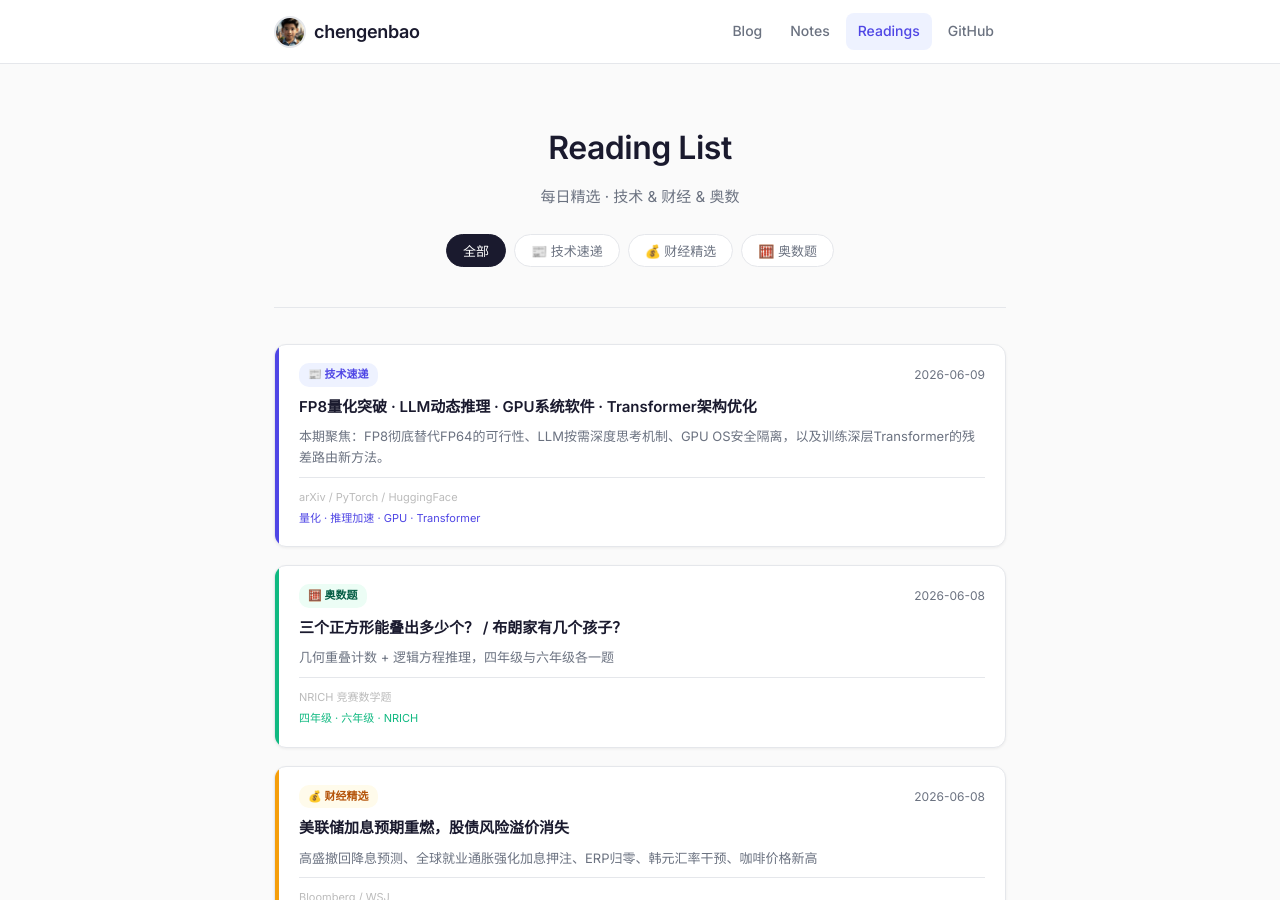
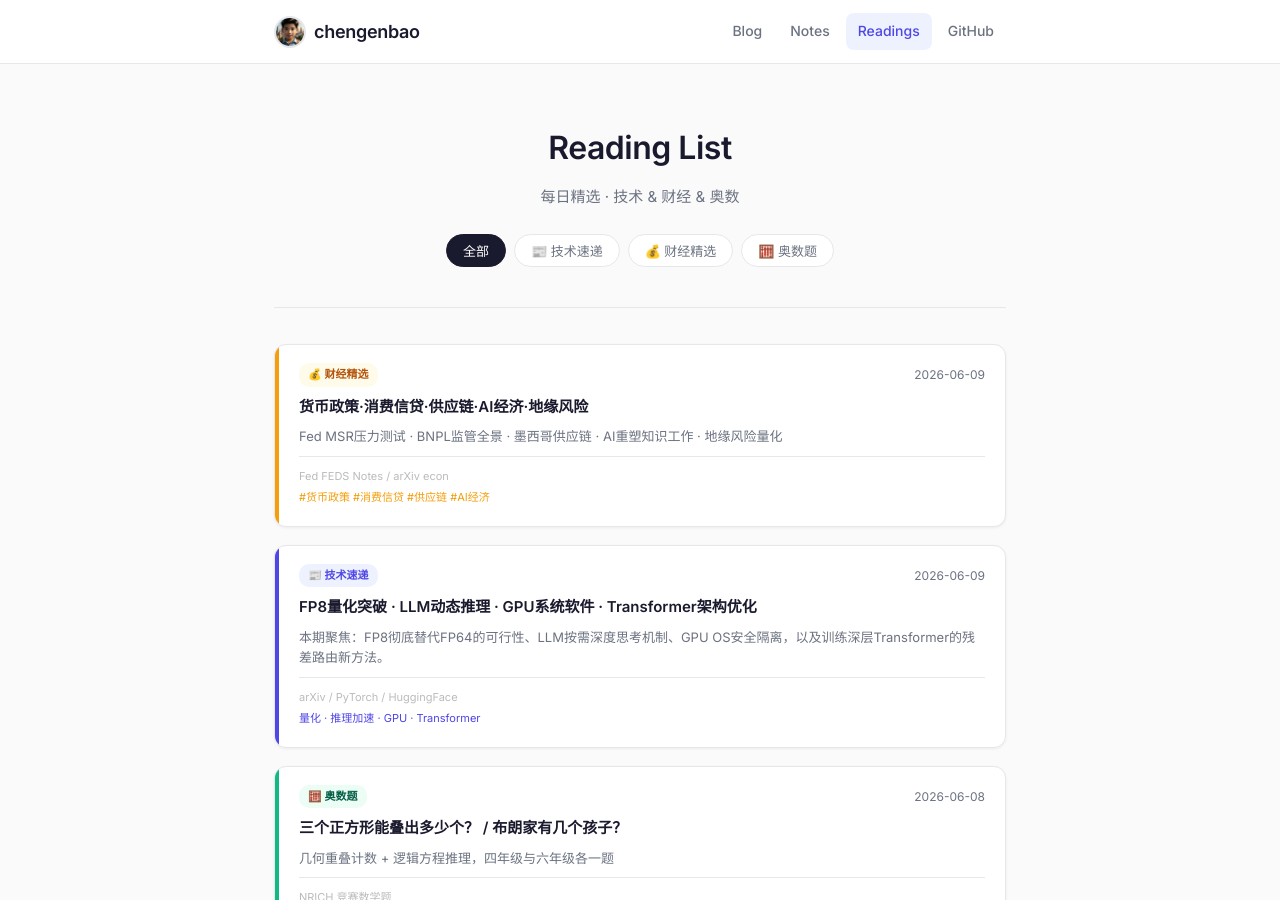
Before and after one commit to chengenbao/chengenbao.github.io, a Jekyll site: the page built from reading-list/index.md, in a window 1280 px wide and 900 px high. Built offline with Jekyll 4.4.1, drawn with Linux system fonts in a browser that asks for light colours.

Commit message:
update reading list index: add finance 2026-06-09

```diff
--- a/reading-list/index.md
+++ b/reading-list/index.md
@@ -18,6 +18,22 @@
   </div>
 
   <div class="rl-grid">
+<a class="rl-card finance" href="/reading-list/2026-06-09-finance-daily/">
+  <div class="rl-accent"></div>
+  <div class="rl-body">
+    <div class="rl-top">
+      <span class="rl-badge finance">💰 财经精选</span>
+      <time>2026-06-09</time>
+    </div>
+    <h2>货币政策·消费信贷·供应链·AI经济·地缘风险</h2>
+    <p>Fed MSR压力测试 · BNPL监管全景 · 墨西哥供应链 · AI重塑知识工作 · 地缘风险量化</p>
+    <div class="rl-meta">
+      <span class="rl-source">Fed FEDS Notes / arXiv econ</span>
+      <span class="rl-tags">#货币政策 #消费信贷 #供应链 #AI经济</span>
+    </div>
+  </div>
+</a>
+
 <a class="rl-card tech" href="/reading-list/2026-06-09-tech-daily/">
   <div class="rl-accent"></div>
   <div class="rl-body">
```
